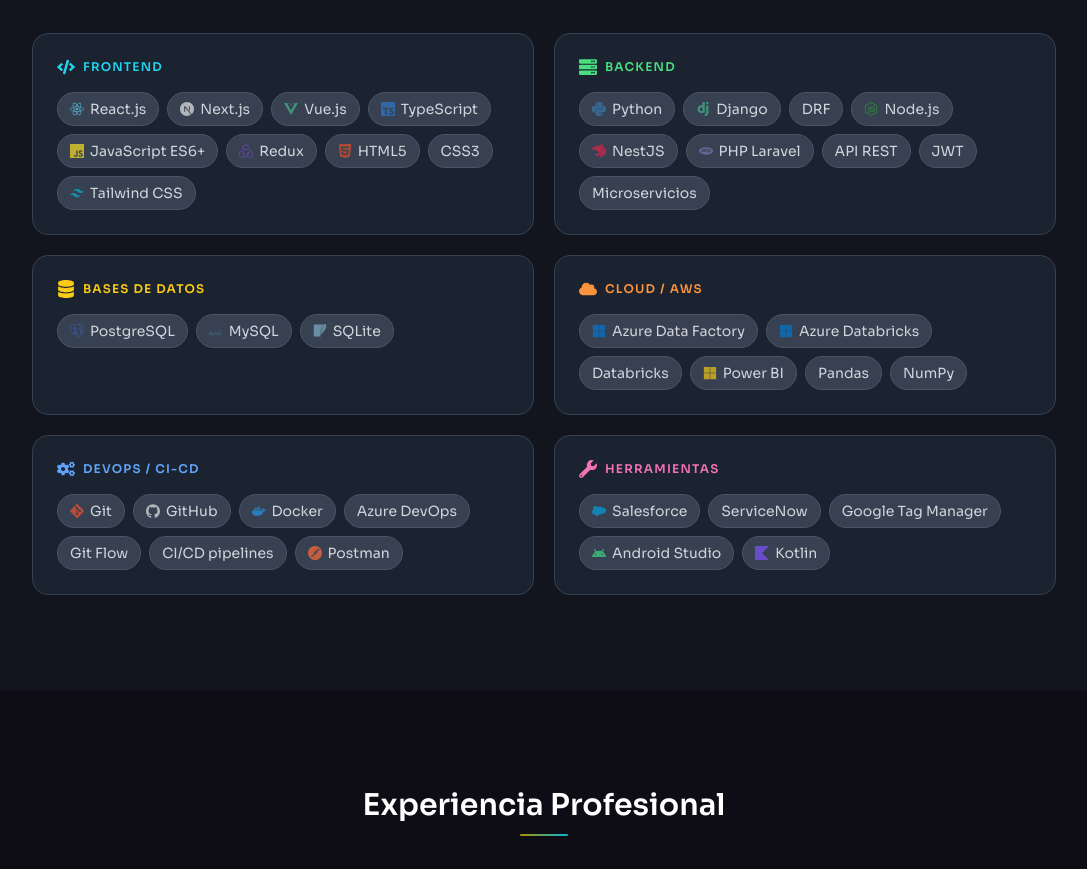
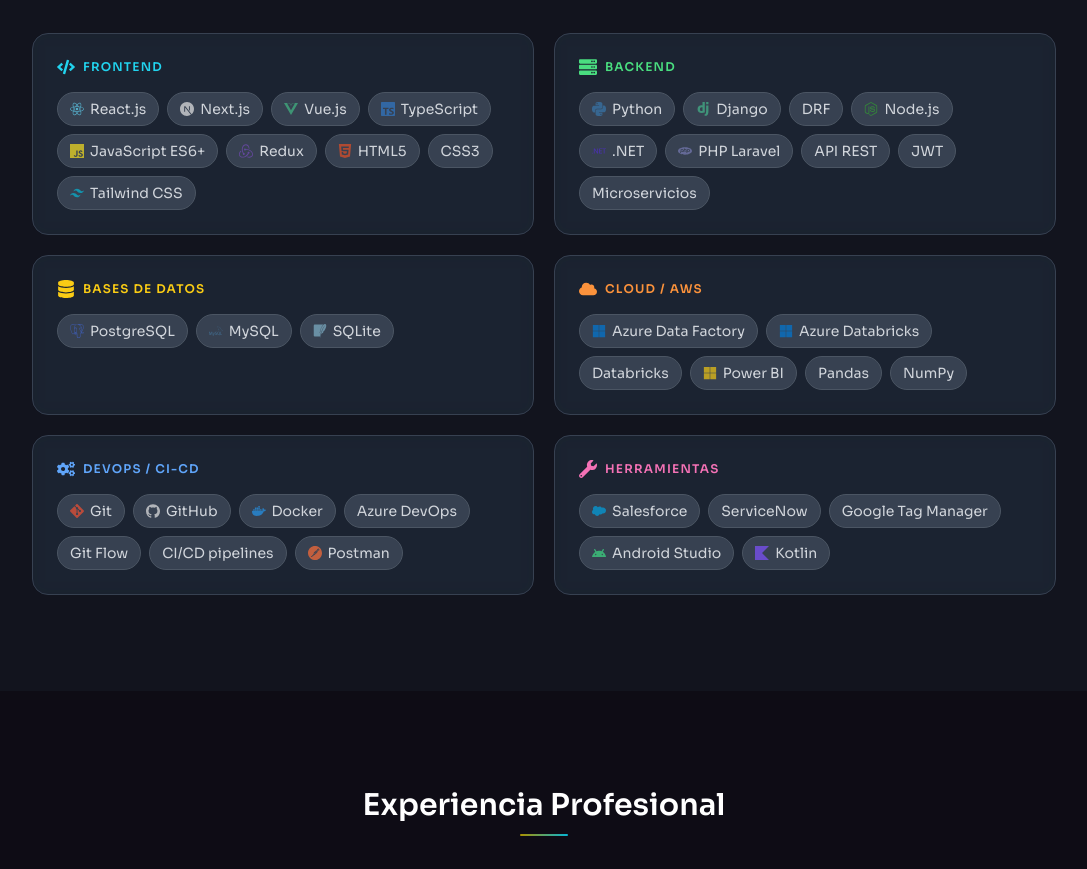
Before and after one commit to Yuzo-man/Portfolio-React-Vite-Tailwind, a React (Vite) app in the folder portfolio/: page / in a window 1280 px wide. Shown: the part 1681-2550 px from the top of the page, without its empty margins (96-1183 px from the left). Built offline with nearby package versions, Linux system fonts and the light colour scheme.

Commit message:
fixed and added things

```diff
--- a/portfolio/src/App.jsx
+++ b/portfolio/src/App.jsx
@@ -8,7 +8,7 @@
 import {
   SiReact, SiTypescript, SiJavascript, SiVuedotjs, SiNextdotjs,
   SiRedux, SiHtml5, SiCss, SiTailwindcss,
-  SiPython, SiDjango, SiPhp, SiNodedotjs, SiNestjs,
+  SiPython, SiDjango, SiPhp, SiNodedotjs, SiDotnet,
   SiPostgresql, SiMysql, SiSqlite,
   SiGit, SiGithub, SiDocker, SiPostman,
   SiSalesforce, SiKotlin, SiAndroid,
@@ -30,7 +30,7 @@
   'Django':            { icon: SiDjango,       color: '#44B78B' },
   'PHP Laravel':       { icon: SiPhp,          color: '#777BB4' },
   'Node.js':           { icon: SiNodedotjs,    color: '#339933' },
-  'NestJS':            { icon: SiNestjs,       color: '#E0234E' },
+  '.NET':              { icon: SiDotnet,       color: '#512BD4' },
   'PostgreSQL':        { icon: SiPostgresql,   color: '#4169E1' },
   'MySQL':             { icon: SiMysql,        color: '#4479A1' },
   'SQLite':            { icon: SiSqlite,       color: '#7FB1C8' },
@@ -57,7 +57,7 @@
 
 const skillCategories = [
   { category: 'Frontend',       skills: ['React.js','Next.js','Vue.js','TypeScript','JavaScript ES6+','Redux','HTML5','CSS3','Tailwind CSS'] },
-  { category: 'Backend',        skills: ['Python','Django','DRF','Node.js','NestJS','PHP Laravel','API REST','JWT','Microservicios'] },
+  { category: 'Backend',        skills: ['Python','Django','DRF','Node.js','.NET','PHP Laravel','API REST','JWT','Microservicios'] },
   { category: 'Bases de Datos', skills: ['PostgreSQL','MySQL','SQLite'] },
   { category: 'Cloud / AWS',    skills: ['Azure Data Factory','Azure Databricks','Databricks','Power BI','Pandas','NumPy'] },
   { category: 'DevOps / CI-CD', skills: ['Git','GitHub','Docker','Azure DevOps','Git Flow','CI/CD pipelines','Postman'] },
```
